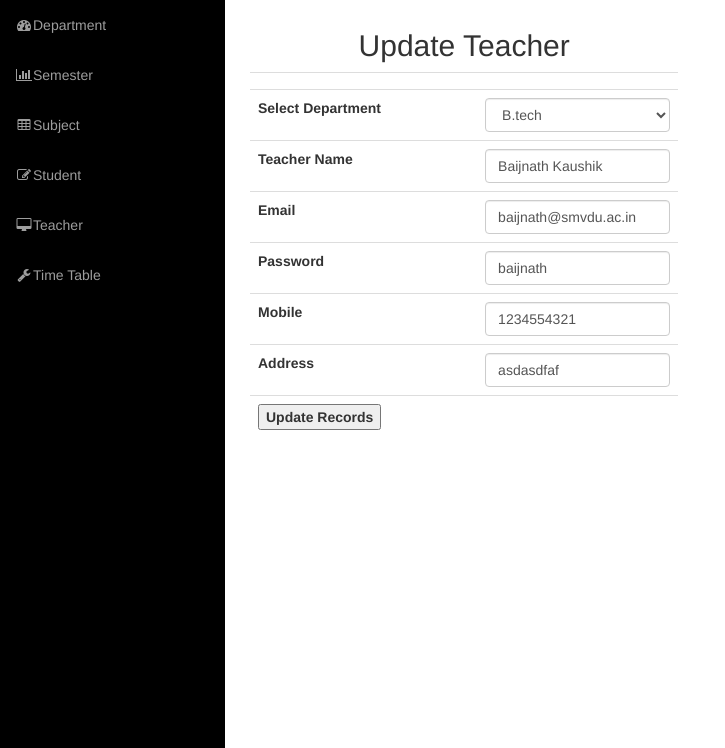
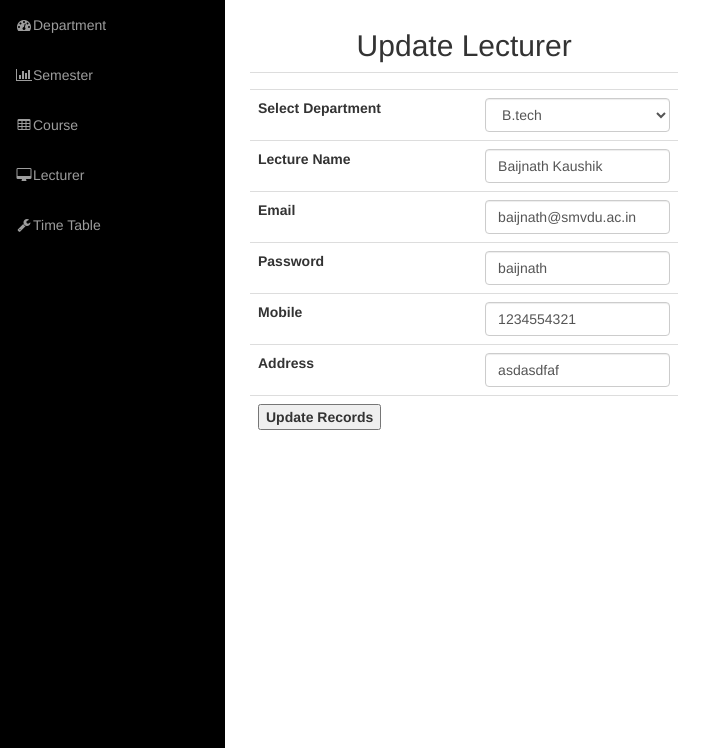
Before and after one commit to Ayo-mi/timetable, a PHP site: page /admin/admindashboard.php?info=updateteacher&teacher_id=27 in a window 1280 px wide; the page is wider, and only the part inside the window is pictured. Shown: the part 51-799 px from the top of that part, without its empty margins (0-725 px from the left). Run offline with PHP 8.4, Linux system fonts and the light colour scheme; a user stored in the database is signed in; data comes from the database, SQL or seed files in the repository; data that the repository does not hold is empty.

Commit message:
minor changes

```diff
--- a/admin/add_teacher.php
+++ b/admin/add_teacher.php
@@ -85,7 +85,7 @@ function showcourse( str )
 
 <div class = 'row'>
 <div class = 'col-md-10'>
-<h2>Add Teacher</h2>
+<h2>Add Lecturer</h2>
 <form method = 'POST' enctype = 'multipart/form-data'>
 <table border = '0' class = 'table'>
 <tr>
@@ -132,7 +132,7 @@ while( $s = mysqli_fetch_array( $t ) )
 </tr> -->
 
 <tr>
-<th width = '237' scope = 'row'>Teacher Name </th>
+<th width = '237' scope = 'row'>Lecturer Name </th>
 <td width = '213'><input type = 'text' name = 'n' class = 'form-control' placeholder = 'enter name'/></td>
 </tr>
 <tr>
--- a/admin/admindashboard.php
+++ b/admin/admindashboard.php
@@ -63,13 +63,13 @@ $_SESSION=$res;
                         <a href="admindashboard.php?info=semester"><i class="fa fa-fw fa-bar-chart-o"></i>Semester</a>
                     </li>
                     <li>
-                        <a href="admindashboard.php?info=subject"><i class="fa fa-fw fa-table"></i>Subject</a>
+                        <a href="admindashboard.php?info=subject"><i class="fa fa-fw fa-table"></i>Course</a>
                     </li>
                     <li>
-                        <a href="admindashboard.php?info=student"><i class="fa fa-fw fa-edit"></i>Student</a>
+                        <!-- <a href="admindashboard.php?info=student"><i class="fa fa-fw fa-edit"></i>Student</a> -->
                     </li>
                     <li>
-                        <a href="admindashboard.php?info=teacher"><i class="fa fa-fw fa-desktop"></i>Teacher</a>
+                        <a href="admindashboard.php?info=teacher"><i class="fa fa-fw fa-desktop"></i>Lecturer</a>
                     </li>
 
                     <li>
--- a/admin/index.php
+++ b/admin/index.php
@@ -124,6 +124,5 @@ if(isset($save))
 
     <script src="../js/owl.carousel.js"></script>
 
-
     </body>
 </html>
--- a/admin/subject_ajax.php
+++ b/admin/subject_ajax.php
@@ -1,4 +1,4 @@
-<option value="" selected="selected" disabled="disabled">Select subject</option>
+<option value="" selected="selected" disabled="disabled">Select course</option>
 <?php
 include('../config.php');
 $q=mysqli_query($con,"select * from  subject where sem_id='".$_GET['id']."'");
--- a/admin/teacher.php
+++ b/admin/teacher.php
@@ -17,7 +17,7 @@ echo "<table border='1' class='table'>";
 
 echo "<tr class='danger'><th colspan='11'><a href='admindashboard.php?info=add_teacher'>Add New</a></th></tr>";
 
-echo "<Tr><th>Teacher Id</th><th>Teacher Name</th><th>Email</th><th>Password</th><th>Mobile</th>
+echo "<Tr><th>Lecturer Id</th><th>Lecturer Name</th><th>Email</th><th>Password</th><th>Mobile</th>
 <th>Address</th><th>Department</th><th>Update</th><th>Delete</th></tr>";
 
 	$que=mysqli_query($con,"select *  from teacher");
--- a/admin/teacher_ajax.php
+++ b/admin/teacher_ajax.php
@@ -1,4 +1,4 @@
-<option value="" selected="selected" disabled="disabled">Select Teacher</option>
+<option value="" selected="selected" disabled="disabled">Select Lecturer</option>
 <?php
 include('../config.php');
 $q=mysqli_query($con,"select * from  teacher where department_id='".$_GET['id']."'");
--- a/admin/update_timetable.php
+++ b/admin/update_timetable.php
@@ -139,7 +139,7 @@ xmlhttp.send();
 	</tr>
 
    <tr>
-    <th width="237" scope="row">Subject Name </th>
+    <th width="237" scope="row">Course Name </th>
     <td width="213">
     <select name="subname" id="subject" class="form-control">
 	<?php
@@ -161,7 +161,7 @@ xmlhttp.send();
   </tr>
 
   <tr>
-    <th width="237" scope="row">Teacher </th>
+    <th width="237" scope="row">Lecturer </th>
     <td width="213">
 	<select name="teacher" id="teacherid" onchange="showTeacher(this.value)" class="form-control">
 	<?php
--- a/admin/updatesubject.php
+++ b/admin/updatesubject.php
@@ -90,7 +90,7 @@ xmlhttp2.send();
 
 <div class="row">
 <div class="col-sm-8">
-<h2>Update subject</h2>
+<h2>Update Course</h2>
 <form method="POST" enctype="multipart/form-data">
   <table border="0" class="table">
   <tr>
@@ -143,7 +143,7 @@ xmlhttp2.send();
 	</tr>
 
 	<tr>
-    <th width="237" scope="row">Select Teacher</th>
+    <th width="237" scope="row">Select Lecturer</th>
     <td width="213">
 	<select name="t" id="teacher" class="form-control"/>
     <option disabled selected >Select Teacher</option>
--- a/admin/updateteacher.php
+++ b/admin/updateteacher.php
@@ -17,7 +17,7 @@ if(isset($update))
               <div class="row">
 <div class="col-md-5">
 
-               <h2>Update Teacher</h2>
+               <h2>Update Lecturer</h2>
 <form method="POST" enctype="multipart/form-data">
   <table border="0" cellspacing="5" cellpadding="5" class="table">
   <tr>
@@ -72,7 +72,7 @@ if(isset($update))
 
 
    <tr>
-    <th width="237" scope="row">Teacher Name </th>
+    <th width="237" scope="row">Lecture Name </th>
     <td width="213"><input type="text" name="n" class="form-control" value="<?php echo $res['name'];?>"/></td>
   </tr>
 
--- a/index.php
+++ b/index.php
@@ -67,8 +67,8 @@
         <span class="caret"></span></a>
         <ul class="dropdown-menu">
 
-          <li><a href="../timetable/staff/index.php">Staff Login</a></li>
-          <li><a href="../timetable/student/index.php">Student Login</a></li>
+          <li><a href="../timetable/admin/index.php">Login</a></li>
+          <!-- <li><a href="../timetable/staff/index.php">Staff Login</a></li>  -->
         </ul>
       </li>
     </ul>
```
Also changed, not shown: admin/add_subject.php (+4 -4 lines).
